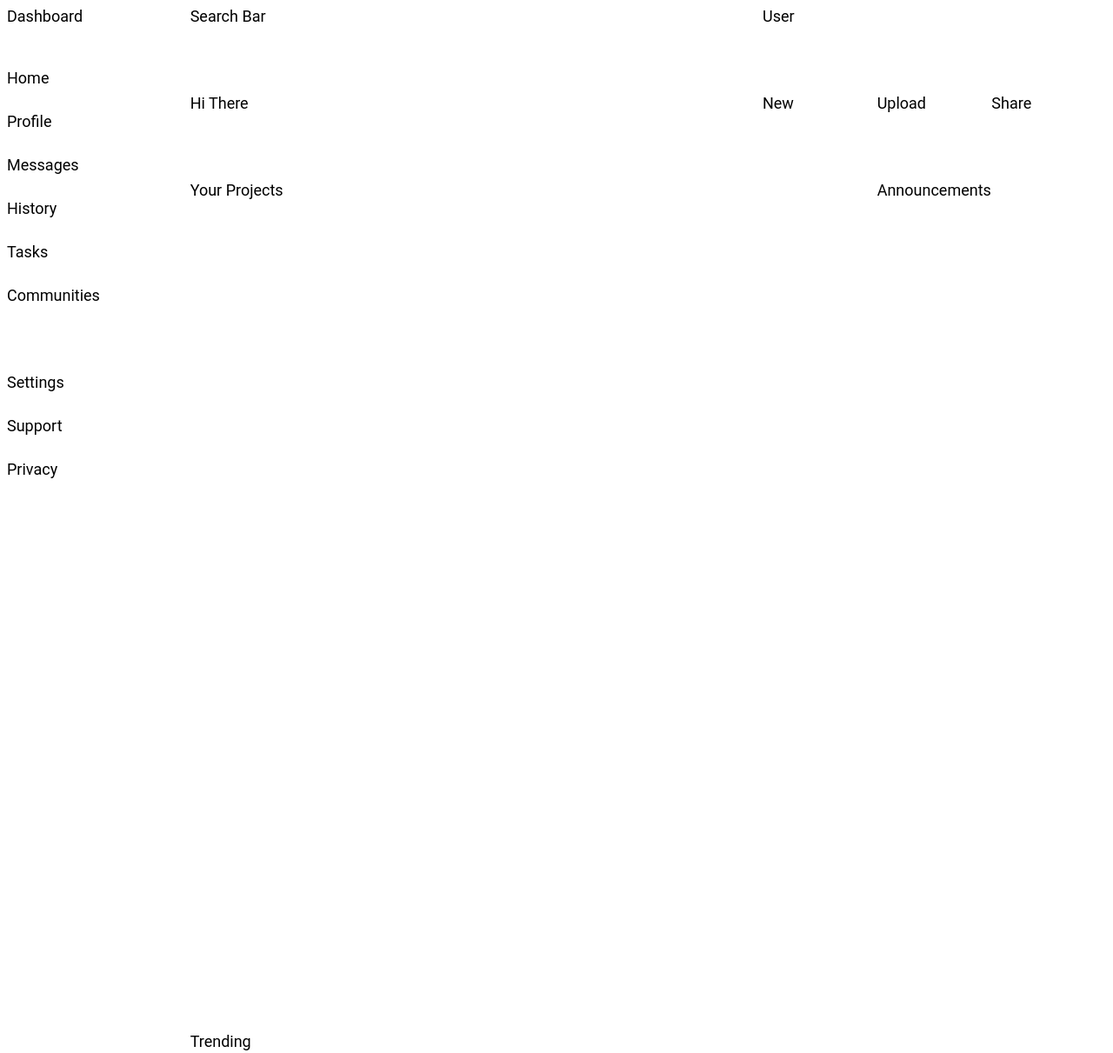
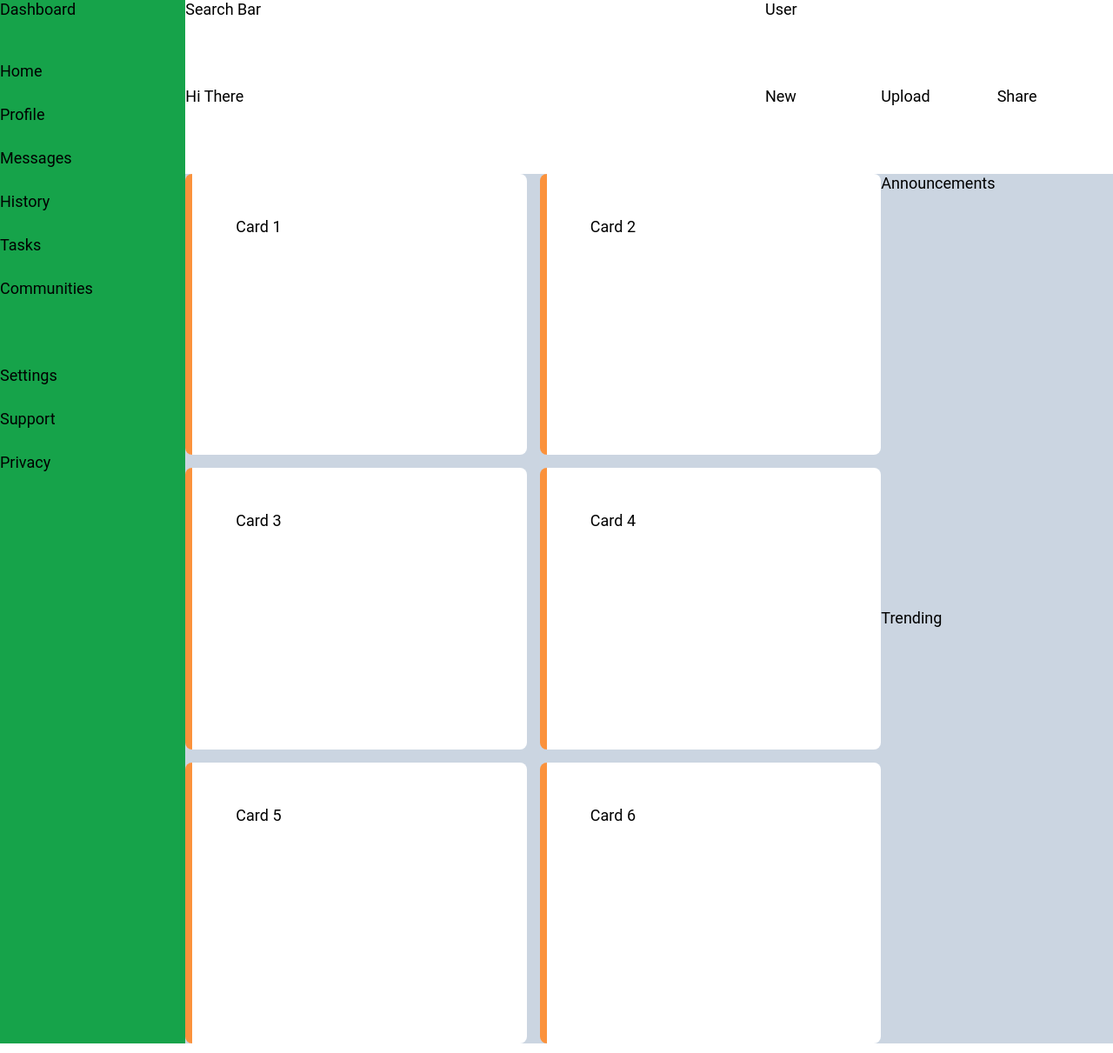
Before and after one commit to julian-s-official/odin-dashboard, a plain HTML site: page index.html in a window 1280 px wide. Shown: the whole page at 87% size. Drawn offline with Linux system fonts and the light colour scheme.

Commit message:
Style card section

```diff
--- a/index.html
+++ b/index.html
@@ -35,7 +35,14 @@
 			<div>Share</div>
 		</div>
 		<div class="main-content">
-			<div class="main-projects">Your Projects</div>
+			<div class="main-projects">
+				<div class="main-cards">Card 1</div>
+				<div class="main-cards">Card 2</div>
+				<div class="main-cards">Card 3</div>
+				<div class="main-cards">Card 4</div>
+				<div class="main-cards">Card 5</div>
+				<div class="main-cards">Card 6</div>
+			</div>
 			<div class="main-announcements">Announcements</div>
 			<div class="main-trending">Trending</div>
 		</div>
--- a/style.css
+++ b/style.css
@@ -6,8 +6,8 @@
 }
 
 * {
-	/* border-style: solid;
-	border-color: red; */
+	margin: 0px;
+	padding: 0px;
 }
 
 body {
@@ -20,6 +20,7 @@ body {
 	grid-area: 1 / 1 / 3 / 2;
 	display: flex;
 	flex-direction: column;
+	background-color: #16a34a;
 }
 
 .navigation {
@@ -29,11 +30,38 @@ body {
 	grid-template-rows: 1fr 1fr;
 }
 
-.main-content{
+.main-content {
 	grid-area: 2 / 2 / 3 / 3;
 	display: grid;
 	grid-template-columns: 3fr 1fr;
-	grid-template-rows: 1fr;
+	grid-template-rows: 1fr 1fr;
+	background-color: #cbd5e1;
+}
+
+.main-projects {
+	grid-area: 1 / 1 / 3 / 2;
+	display: grid;
+	gap: 15px;
+	grid-template-columns: 1fr 1fr;
+}
+
+.main-announcements {
+	grid-area: 1 / 2 / 2 / 3;
+
+}
+
+.main-trending {
+	grid-area: 2 / 2 / 3 / 3;
+
+}
+
+.main-cards {
+	background-color: #ffffff;
+	padding: 50px;
+	border-left: solid;
+	border-color: #fb923c;
+	border-left-width: 8px;
+	border-radius: 8px;
 }
 
 .sidebar-logo {
```
